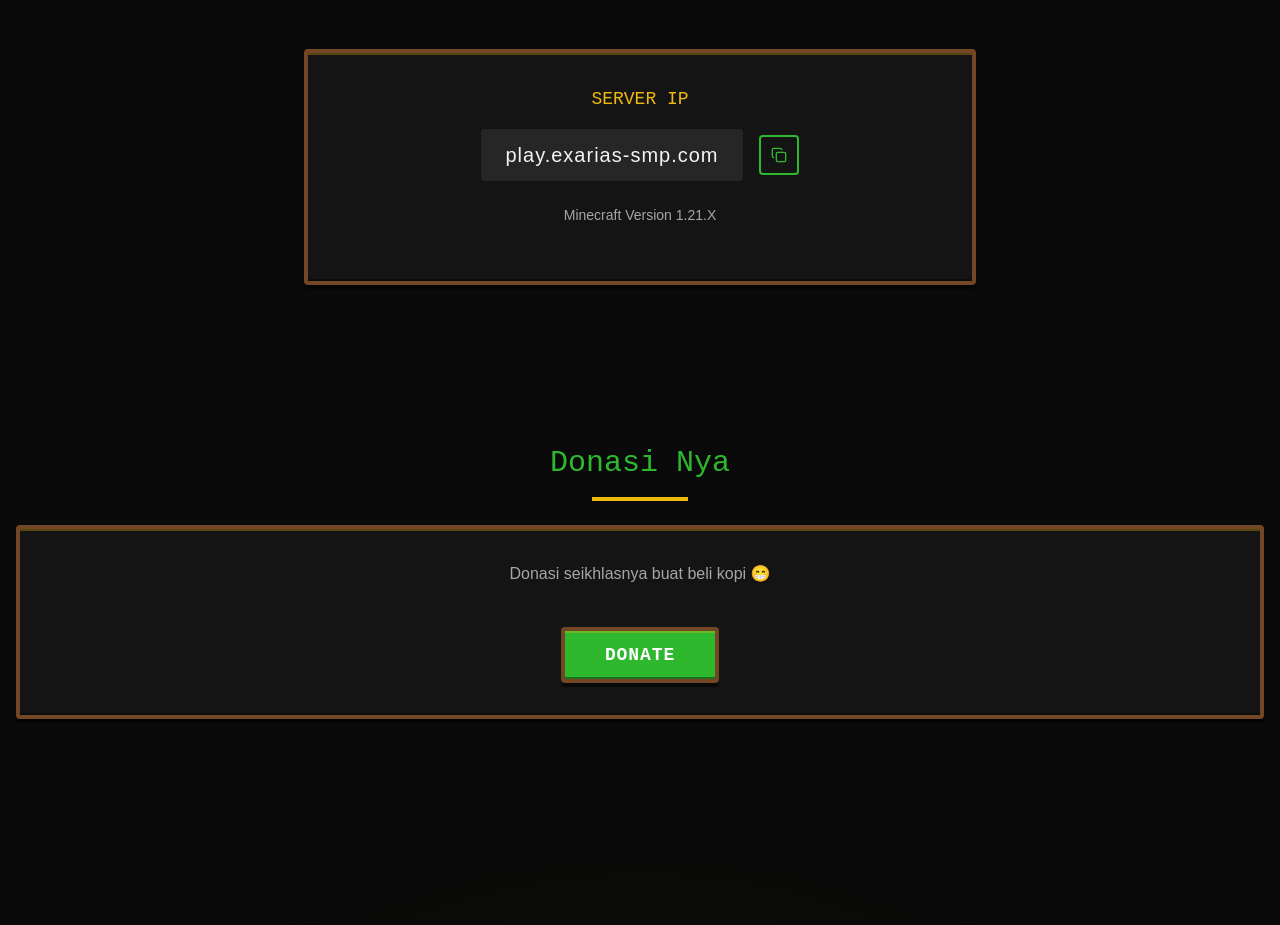
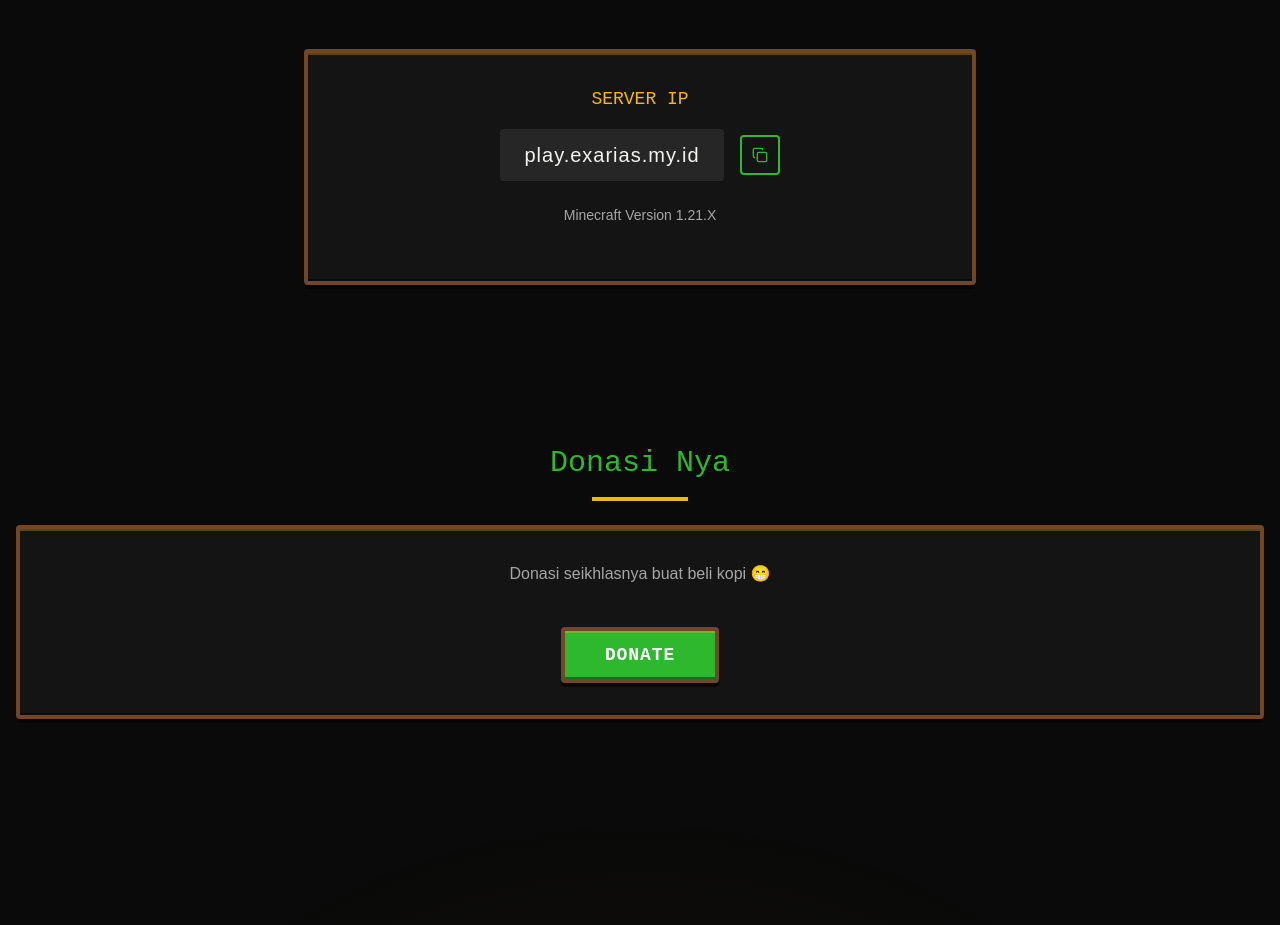
Before and after one commit to Ihsannoob/axerias-web, a React (Vite) app: page / in a window 1280 px wide. Shown: the part 2820-3745 px from the top of the page. Built offline with nearby package versions, Linux system fonts and the light colour scheme; the HTML template or start-up script is replaced by a standard one.

Commit message:
Update server IP address in JoinSection component

```diff
--- a/src/components/JoinSection.tsx
+++ b/src/components/JoinSection.tsx
@@ -5,7 +5,7 @@ import { toast } from "sonner";
 
 const JoinSection = () => {
   const [copied, setCopied] = useState(false);
-  const serverIP = "play.exarias-smp.com";
+  const serverIP = "play.exarias.my.id";
 
   const copyIP = () => {
     navigator.clipboard.writeText(serverIP);
```
